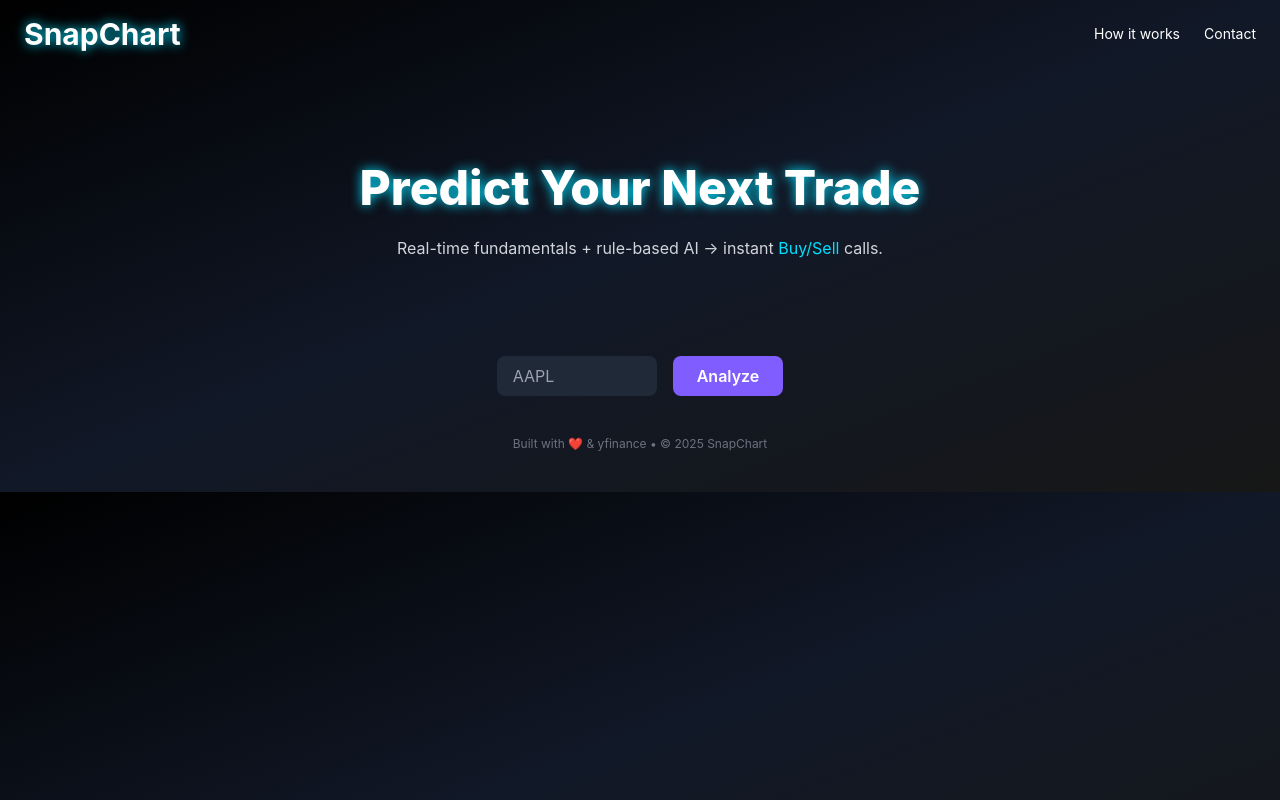
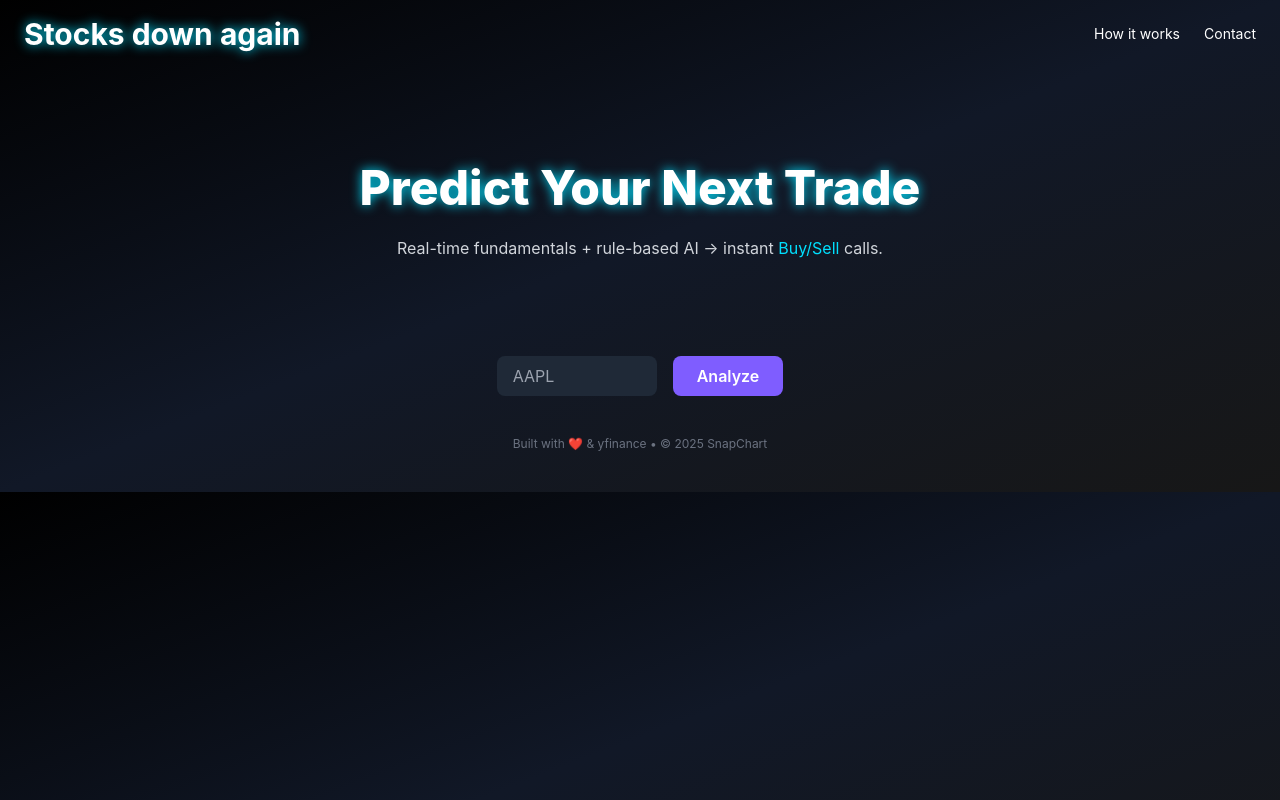
Before and after one commit to slvignesh05/stocks-down-again, a React (Create React App) app in the folder frontend/: page / in a window 1280 px wide. Built offline with nearby package versions, Linux system fonts and the light colour scheme.

Commit message:
Update Header.jsx

```diff
--- a/frontend/src/components/Header.jsx
+++ b/frontend/src/components/Header.jsx
@@ -1,7 +1,7 @@
 export default function Header() {
   return (
     <header className="flex items-center justify-between py-4 px-6">
-      <h1 className="text-3xl font-bold glow">SnapChart</h1>
+      <h1 className="text-3xl font-bold glow">Stocks down again</h1>
       <nav className="space-x-6 text-sm">
         <a href="#how" className="hover:text-accent">How&nbsp;it&nbsp;works</a>
         <a href="#contact" className="hover:text-accent">Contact</a>
```
